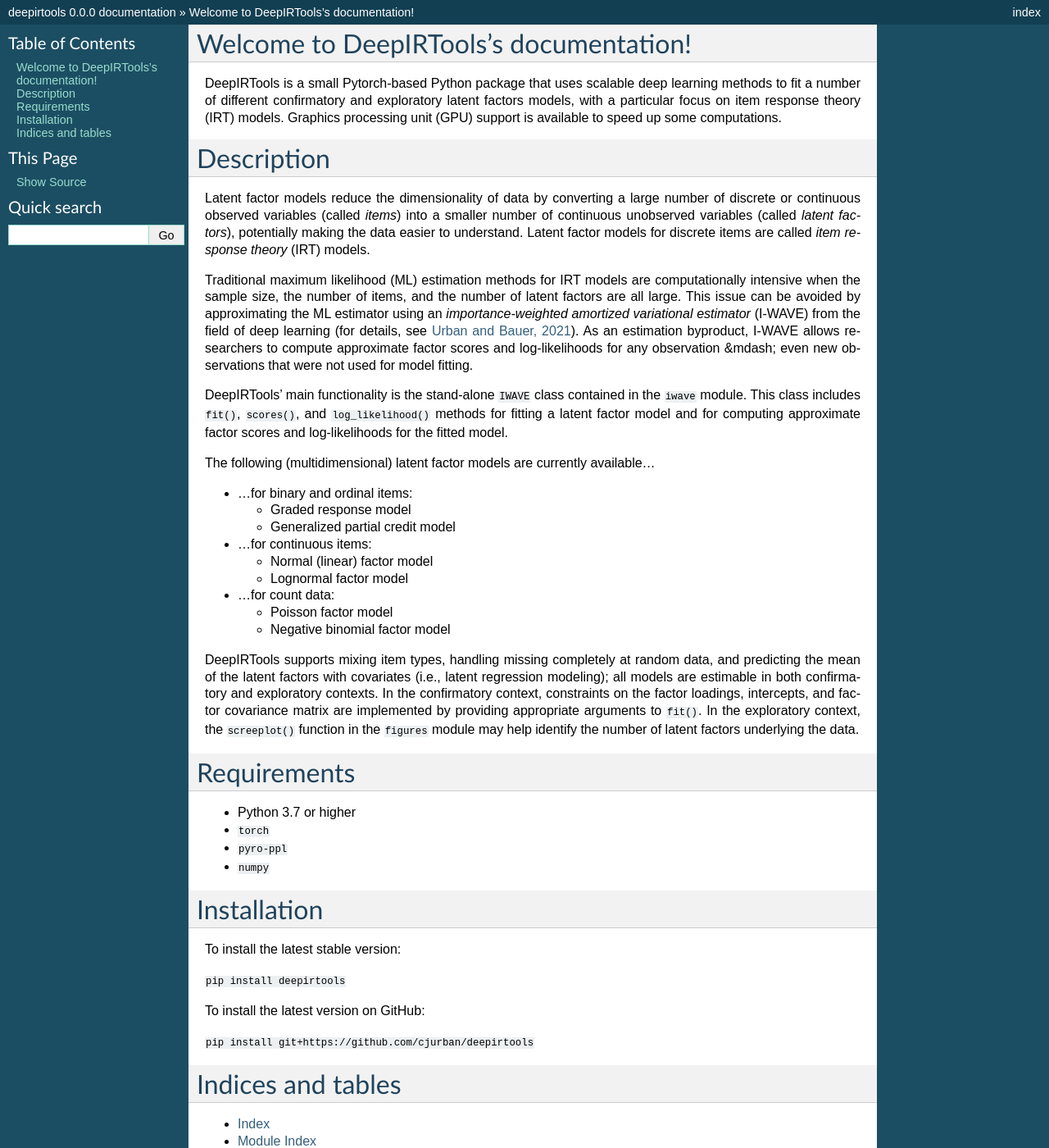
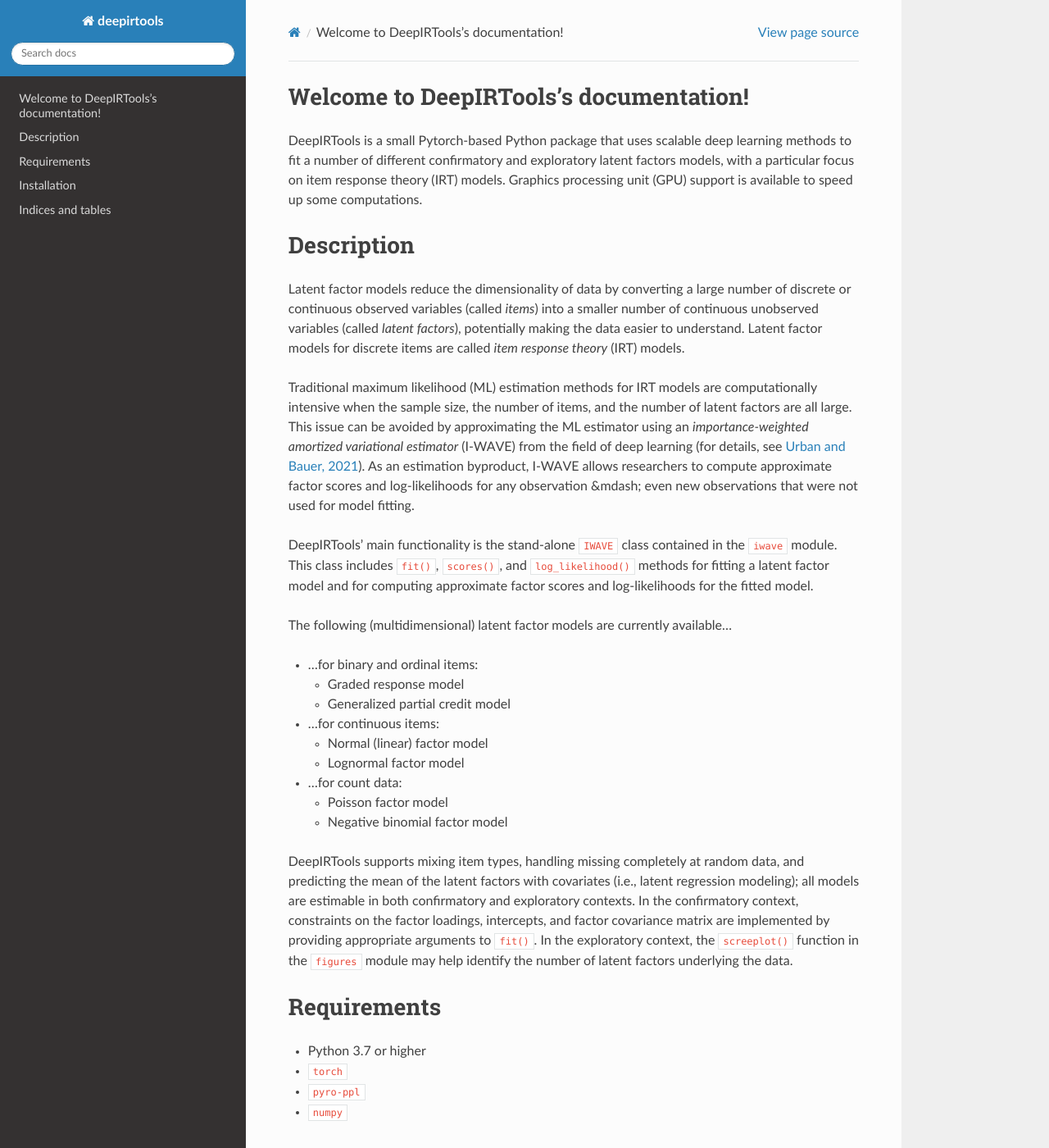
Before and after one commit to cjurban/deepirtools, a Sphinx documentation site: the page built from docs/index.rst, in a window 1280 px wide and 1400 px high. Shown: the whole window at 82% size. Built offline with Sphinx 7.4.7 and the Read the Docs theme 2.0.0, drawn with Linux system fonts in a browser that asks for light colours; some of the changed text lies outside the part shown.

Commit message:
Update conf.py

```diff
--- a/docs/conf.py
+++ b/docs/conf.py
@@ -18,7 +18,7 @@
 # -- Project information -----------------------------------------------------
 
 project = 'deepirtools'
-copyright = '2022, Christopher J. Urban and Shara he'
+copyright = '2022, Christopher J. Urban and Shara He'
 author = 'Christopher J. Urban and Shara He'
 
 # The full version, including alpha/beta/rc tags
@@ -47,7 +47,7 @@
 # The theme to use for HTML and HTML Help pages.  See the documentation for
 # a list of builtin themes.
 #
-html_theme = 'classic'
+html_theme = 'sphinx_rtd_theme'
 
 # Add any paths that contain custom static files (such as style sheets) here,
 # relative to this directory. They are copied after the builtin static files,
```
